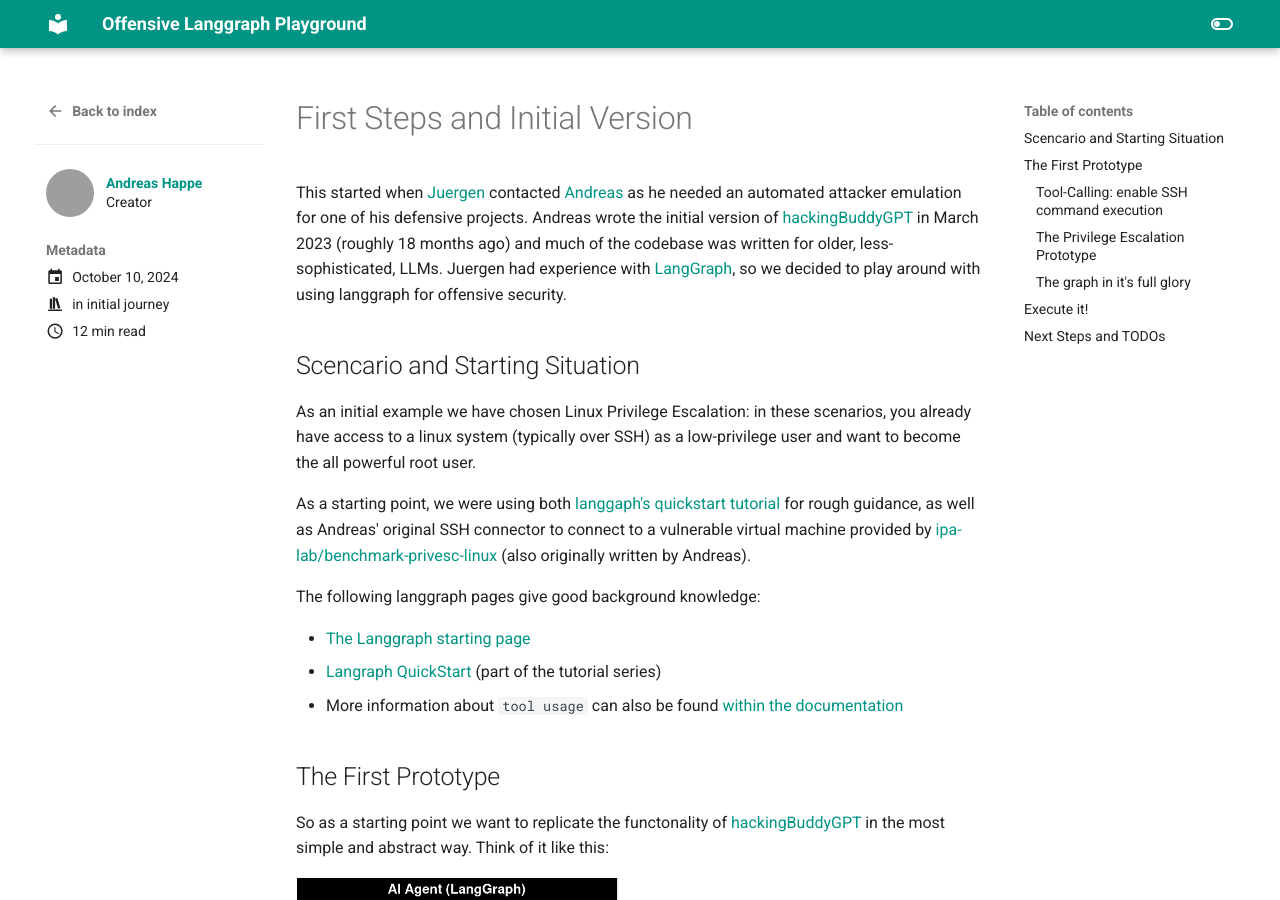
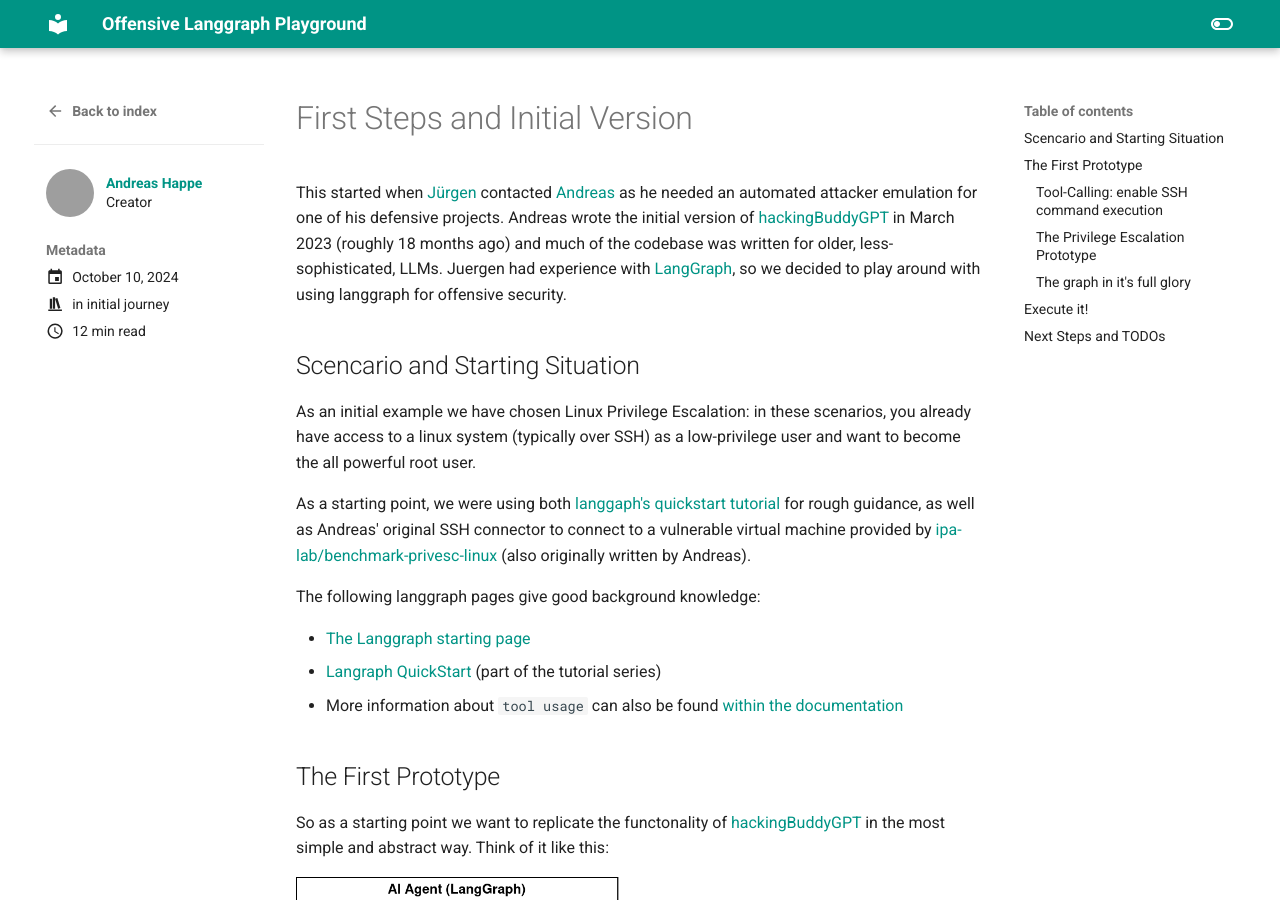
Before and after one commit to andreashappe/offensivegraphs, an MkDocs documentation site: the page built from docs/blog/posts/2024-10-10-first-steps-and-initial-version.md, in a window 1280 px wide and 900 px high. Built offline with MkDocs 1.6.1 and Material for MkDocs 9.7.7, drawn with Linux system fonts in a browser that asks for light colours; grey boxes are pictures that could not be loaded.

Commit message:
authorship, white bg image

```diff
--- a/docs/blog/.authors.yml
+++ b/docs/blog/.authors.yml
@@ -4,3 +4,8 @@
     description: Creator
     avatar: https://avatars.githubusercontent.com/u/20667?v=4
     url: https://github.com/andreashappe
+  brandl:
+    name: Jürgen Brandl
+    description: Co-Creator
+    avatar: https://avatars.githubusercontent.com/u/3877188?v=4
+    url: https://github.com/brandl
--- a/docs/blog/posts/2024-10-10-first-steps-and-initial-version.md
+++ b/docs/blog/posts/2024-10-10-first-steps-and-initial-version.md
@@ -7,7 +7,7 @@
 ---
 # First Steps and Initial Version
 
-This started when [Juergen]() contacted [Andreas]() as he needed an automated attacker emulation for one of his defensive projects. Andreas wrote the initial version of [hackingBuddyGPT](https://hackingbuddy.ai) in March 2023 (roughly 18 months ago) and much of the codebase was written for older, less-sophisticated, LLMs. Juergen had experience with [LangGraph](https://www.langchain.com/langgraph), so we decided to play around with using langgraph for offensive security.
+This started when [Jürgen]() contacted [Andreas]() as he needed an automated attacker emulation for one of his defensive projects. Andreas wrote the initial version of [hackingBuddyGPT](https://hackingbuddy.ai) in March 2023 (roughly 18 months ago) and much of the codebase was written for older, less-sophisticated, LLMs. Juergen had experience with [LangGraph](https://www.langchain.com/langgraph), so we decided to play around with using langgraph for offensive security.
 
 ## Scencario and Starting Situation
 
```
Also changed, not shown: docs/index.md (+2 -0 lines), docs/blog/posts/initial_version_conceptual.drawio.png.
